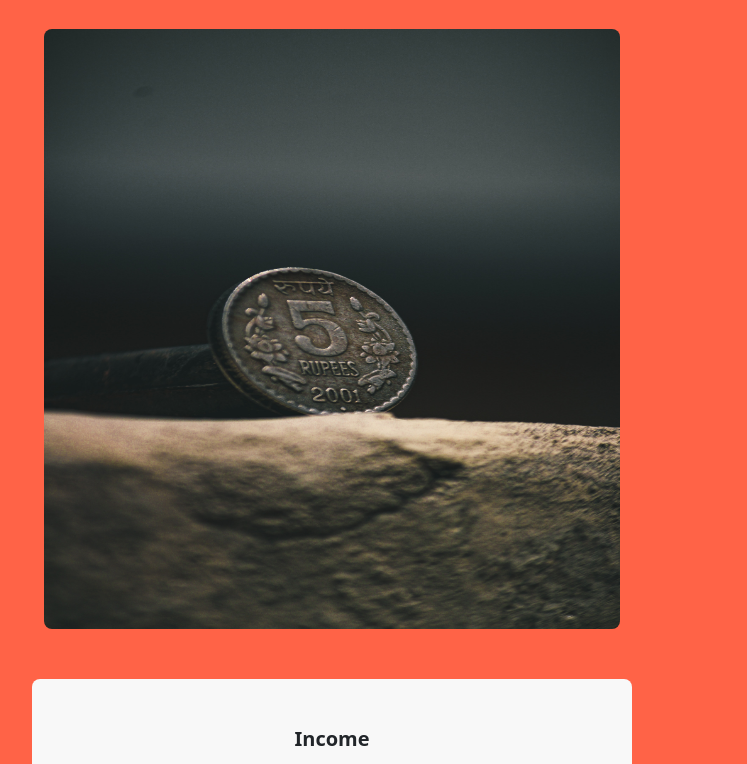
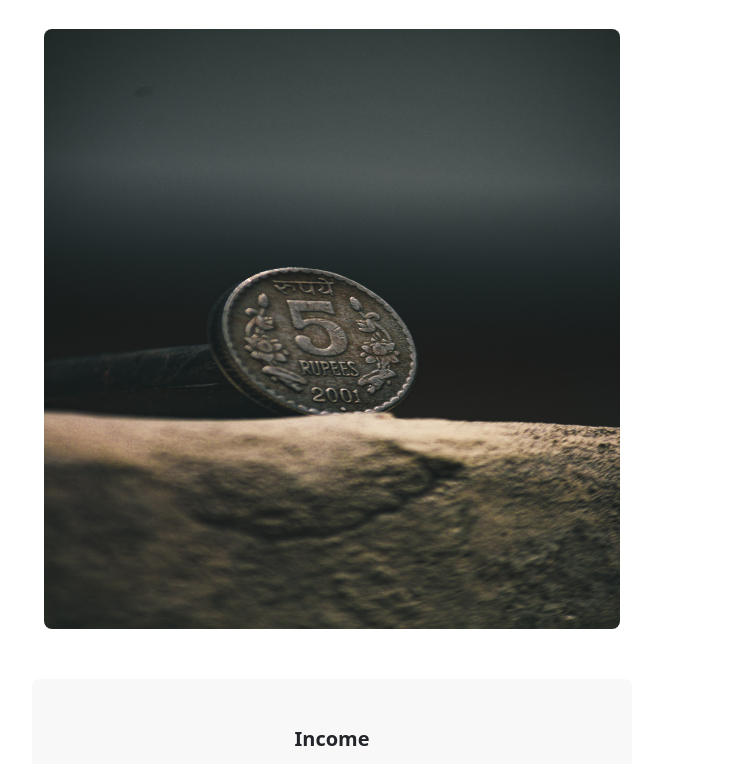
Before and after one commit to borhansahed/money-master, a plain HTML site: page index.html in a window 1280 px wide. Shown: the part 115-879 px from the top of the page, without its empty margins (38-785 px from the left). Drawn offline with nearby package versions, Linux system fonts and the light colour scheme.

```diff
--- a/style.css
+++ b/style.css
@@ -1,9 +1,6 @@
  *{
     margin: 0;
     padding: 0;
- }
- body{
-    background-color: tomato!important;
  }
 
 .row{
```
Also changed, not shown: index.html (+1 -1 lines).
